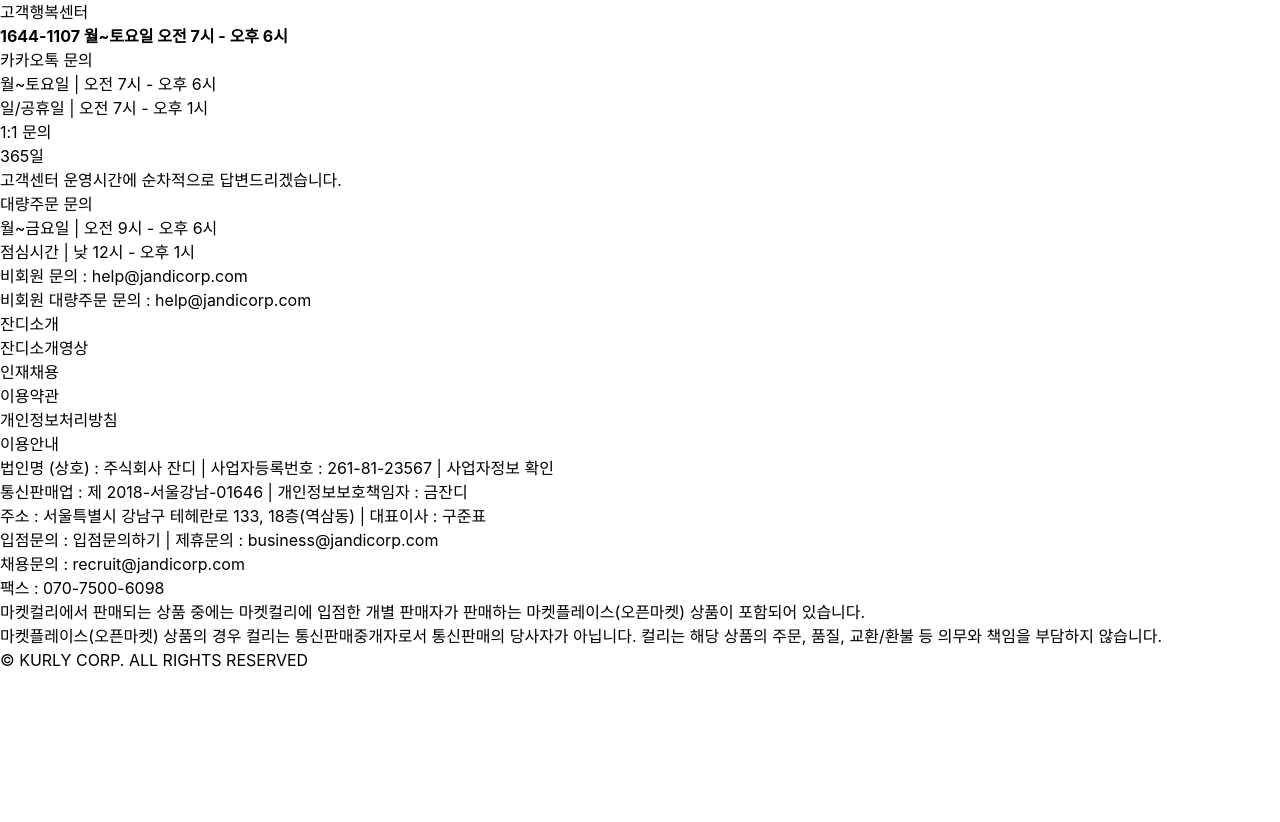
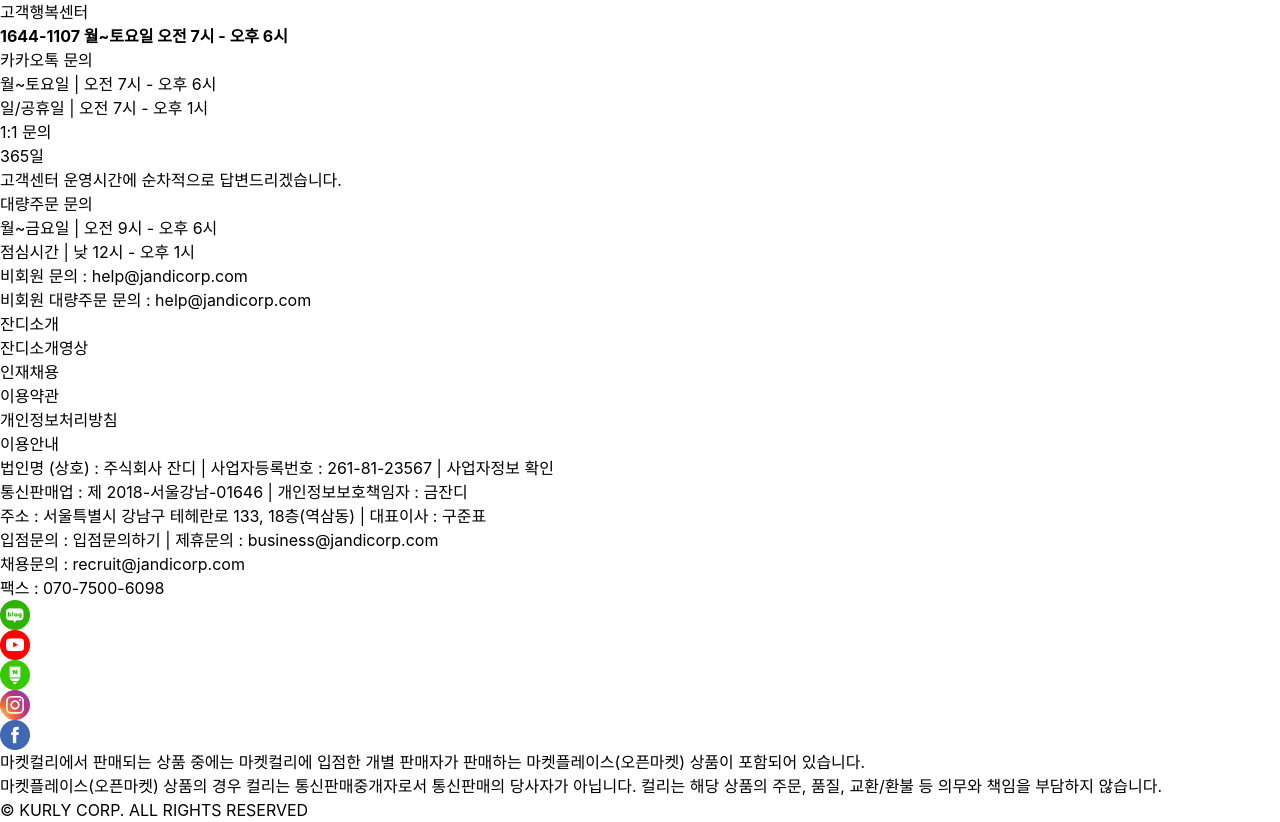
Before and after one commit to FRONTENDSCHOOL8/jandi-market, a website built with Vite: page src/components/footer/footer.html in a window 1280 px wide. Before the commit the page ends 800 px from the top, so only its background shows below. Built offline with nearby package versions, Linux system fonts and the light colour scheme; a web font is replaced by a local one.

Commit message:
[✨Feat]: sns 링크 연결
- 각 SNS마다 클릭 시 링크로 이동

```diff
--- a/src/components/footer/footer.html
+++ b/src/components/footer/footer.html
@@ -117,20 +117,40 @@
             <p>팩스 : 070-7500-6098</p>
           </div>
           <ul class="social_media_links">
-            <li>
-              <a href="#"></a>
+            <li class="w-30pxr h-30pxr">
+              <a
+                href="https://blog.naver.com/marketkurly"
+                class="block w-full h-full bg-[url('/icon/sns_icon.png')] bg-cover"
+              >
+              </a>
             </li>
-            <li>
-              <a href="#"></a>
+            <li class="w-30pxr h-30pxr">
+              <a
+                href="https://www.youtube.com/channel/UCfpdjL5pl-1qKT7Xp4UQzQg"
+                class="block w-full h-full bg-[url('/icon/sns_icon.png')] bg-cover"
+                style="background-position: 30px 0"
+              ></a>
             </li>
-            <li>
-              <a href="#"></a>
+            <li class="w-30pxr h-30pxr">
+              <a
+                href="https://m.post.naver.com/marketkurly"
+                class="block w-full h-full bg-[url('/icon/sns_icon.png')] bg-cover"
+                style="background-position: 60px 0"
+              ></a>
             </li>
-            <li>
-              <a href="#"></a>
+            <li class="w-30pxr h-30pxr">
+              <a
+                href="https://www.instagram.com/marketkurly/"
+                class="block w-full h-full bg-[url('/icon/sns_icon.png')] bg-cover"
+                style="background-position: 90px 0"
+              ></a>
             </li>
-            <li>
-              <a href="#"></a>
+            <li class="w-30pxr h-30pxr">
+              <a
+                href="https://www.facebook.com/Marketkurly/"
+                class="block w-full h-full bg-[url('/icon/sns_icon.png')] bg-cover"
+                style="background-position: 120px 0"
+              ></a>
             </li>
           </ul>
         </div>
```
